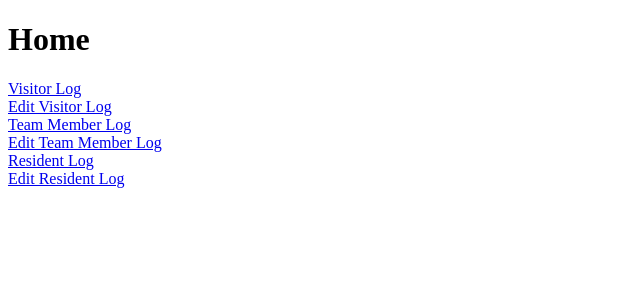
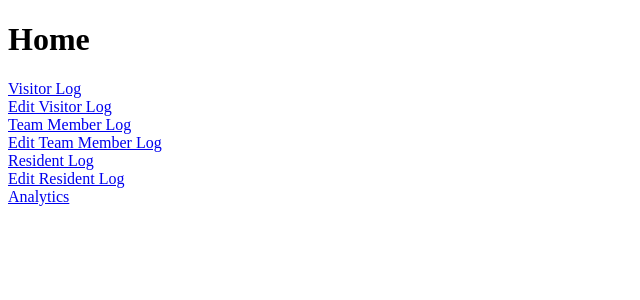
Before and after one commit to rchhong/Survey, a React (Create React App) app: page / in a window 1280 px wide. Shown: the top 300 px of the page, without its empty margins (0-640 px from the left). Built offline with nearby package versions, Linux system fonts and the light colour scheme; no server answers.

Commit message:
Added Analytics page to front end

```diff
--- a/src/App.js
+++ b/src/App.js
@@ -7,6 +7,7 @@ import { BrowserRouter as Router,
 import Home from './views/Home';
 import Survey from './views/Survey';
 import EditSurvey from './views/EditSurvey';
+import Analytics from './views/Analytics';
 
 import Firebase from './firebase/firebase';
 import { FirebaseProvider } from './firebase/firebaseContext';
@@ -17,9 +18,10 @@ export default function App() {
       <Router>
           <div className='main-container'>
             <Switch>
-              <Route exact path="/" component={Home} />
-              <Route path="/survey/:id" component={Survey} />
+              <Route exact path='/' component={Home} />
+              <Route path='/survey/:id' component={Survey} />
               <Route path='/edit/:id' component={EditSurvey} />
+              <Route path='/analytics' component={Analytics} />
             </Switch>
           </div>
       </Router>
--- /dev/null
+++ b/src/views/Analytics.js
@@ -0,0 +1,10 @@
+import React, { useState, useEffect, useContext } from 'react';
+import FirebaseContext from '../firebase/firebaseContext'
+
+export default function Analytics(props){
+    return (
+                <div>
+                    <h1>Analytics</h1>
+                </div>
+           );
+}
--- a/src/views/Home.js
+++ b/src/views/Home.js
@@ -16,6 +16,8 @@ export default function Home() {
             <Link to="/survey/residents">Resident Log</Link>
             <br></br>
             <Link to="/edit/residents">Edit Resident Log</Link>
+            <br></br>
+            <Link to="/analytics">Analytics</Link>
         </div>
     );
 }
```
